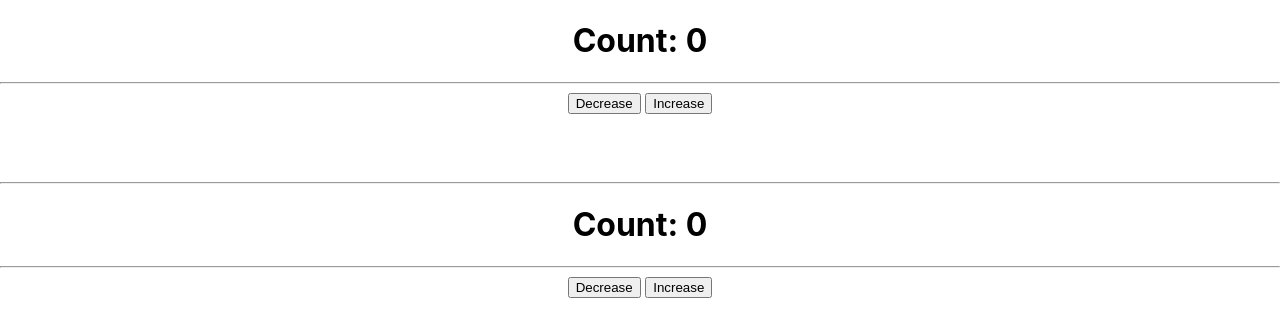
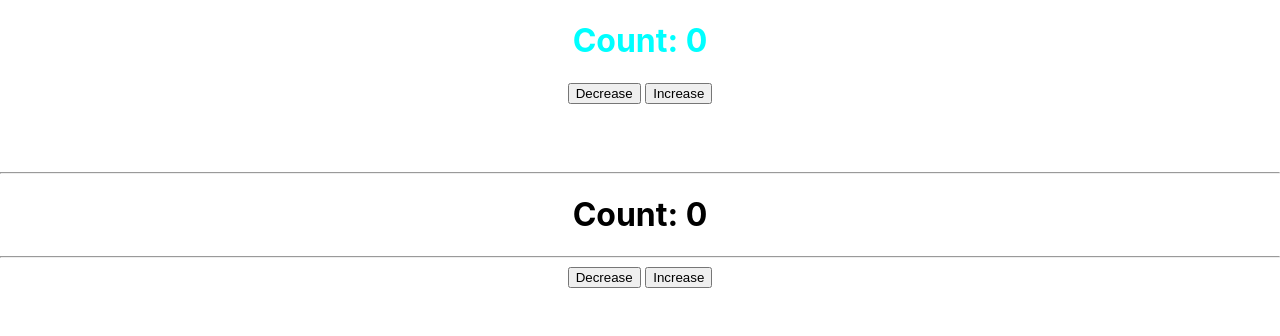
Before and after one commit to Freedom-seven/react-counter, a React (Create React App) app: page / in a window 1280 px wide. Shown: the top 336 px of the page. Built offline with nearby package versions, Linux system fonts and the light colour scheme.

Commit message:
add counter style

```diff
--- a/src/Components/ClassCounter.jsx
+++ b/src/Components/ClassCounter.jsx
@@ -1,4 +1,5 @@
 import React, { Component } from 'react';
+import './ClassCounter.css';
 
 class ClassCounter extends Component {
     constructor(props) {
@@ -18,8 +19,8 @@ class ClassCounter extends Component {
     render() {
         return (
             <div style = {{textAlign:'center'}}>
-               <h1>Count: {this.state.count}</h1>
-               <hr/>
+               <h1  className = "count">Count: {this.state.count}</h1>
+
                <button onClick={this.handleDecrease}>Decrease</button>
                 &nbsp;
                <button onClick={this.handleIncrease}>Increase</button>
```
